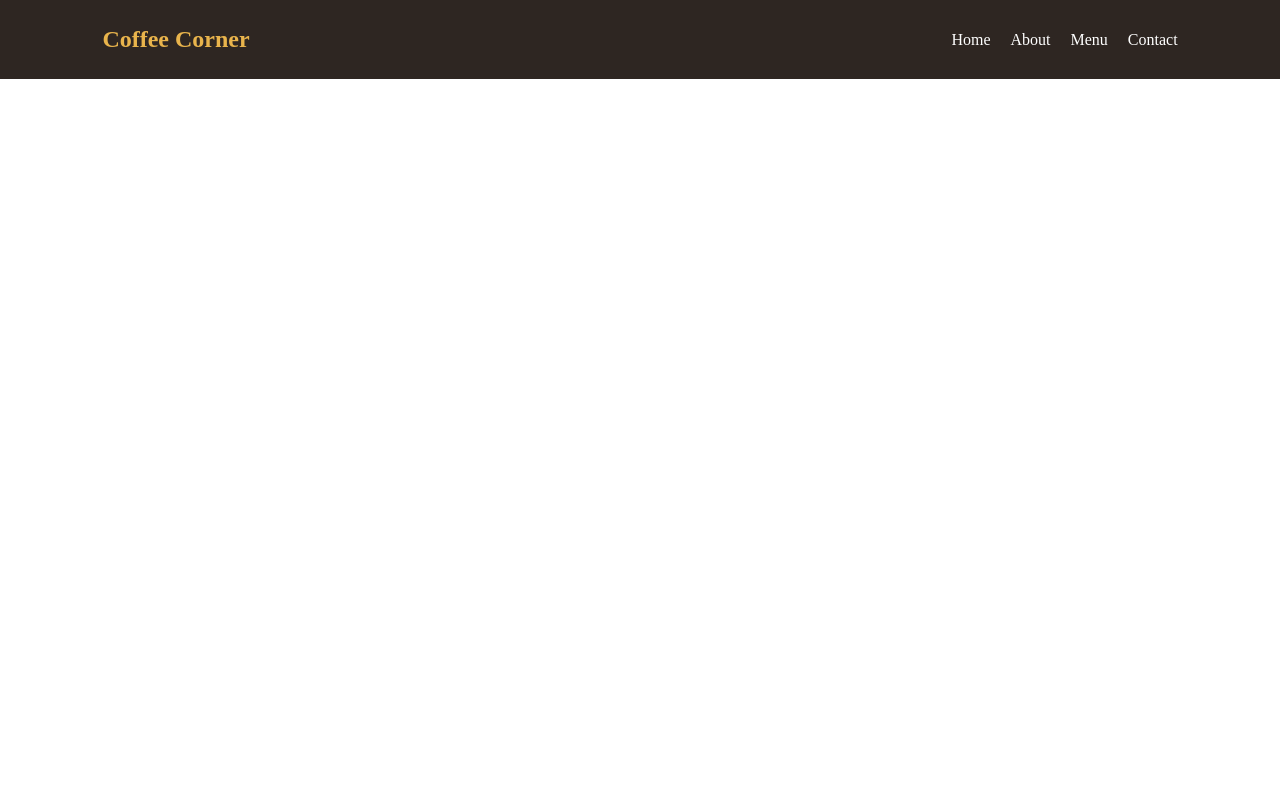
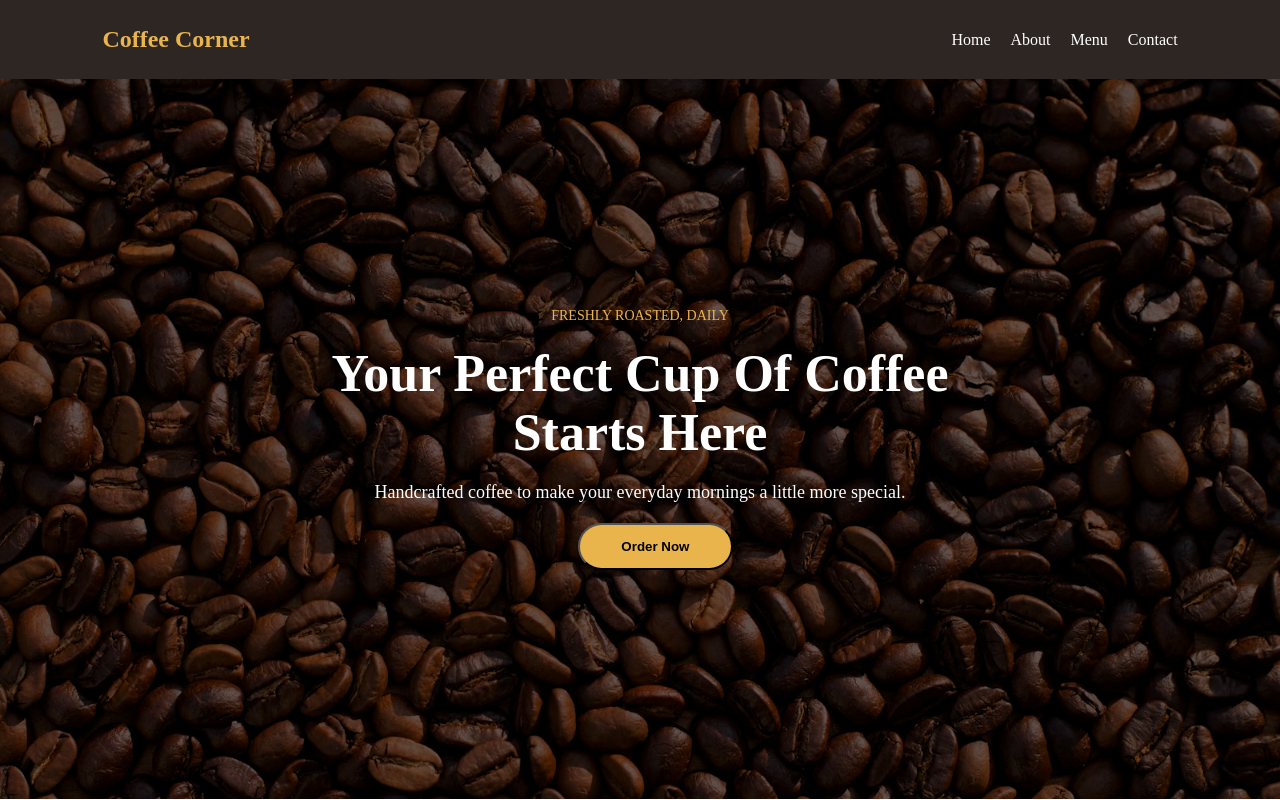
Before and after one commit to azadul-islam-git/coffee-corner, a plain HTML site: page index.html in a window 1280 px wide. Drawn offline with Linux system fonts and the light colour scheme.

Commit message:
hero section added

```diff
--- a/index.html
+++ b/index.html
@@ -25,6 +25,20 @@
             </ul>
         </div>
     </nav>
+
+    <!-- header -->
+    <header>
+        <div class="header-content">
+            <p class="header-para-one">FRESHLY ROASTED, DAILY</p>
+            <h1 class="header-title">Your Perfect Cup Of Coffee <br>
+                Starts Here
+            </h1>
+            <p class="header-para-two">Handcrafted coffee to make your everyday mornings a little more
+                special.
+            </p>
+            <button>Order Now</button>
+        </div>
+    </header>
 </body>
 
 </html>
--- a/style.css
+++ b/style.css
@@ -22,3 +22,39 @@ a {
 .coffee-color{
     color: #E9B44C;
 }
+header{
+    background-image: linear-gradient(rgba(0,0,0,0.5), rgba(0,0,0,0.5)), url("./image/bg-image.avif") ;
+    height: 90vh;
+    background-repeat: no-repeat;
+    background-size: cover;
+    background-position: center;
+    display: grid;
+    justify-content: center;
+    align-items: center;
+}
+
+.header-content{
+    color: white;
+    text-align: center;
+    display: grid;
+    gap: 20px;
+}
+.header-content button{
+    margin-left: 40%;
+    width: 25%;
+    background-color: #E9B44C;
+    padding: 14px 34px;
+    border-radius: 30px;
+    font-weight: 800;
+}
+.header-para-one{
+    color: #E9B44C;
+    font-size: 14px;
+}
+.header-para-two{
+    font-size: 18px;
+}
+.header-title{
+    font-weight: bold;
+    font-size: 52px;
+}
```
